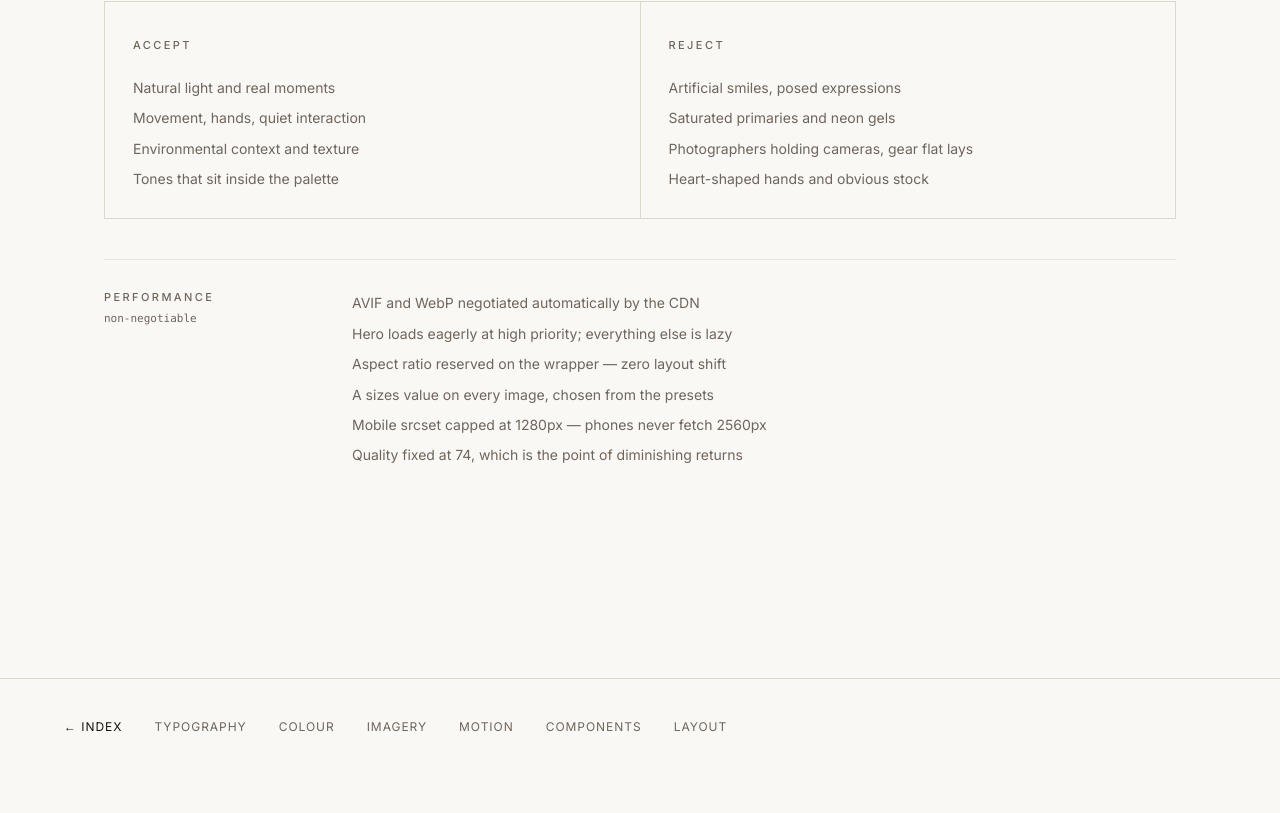
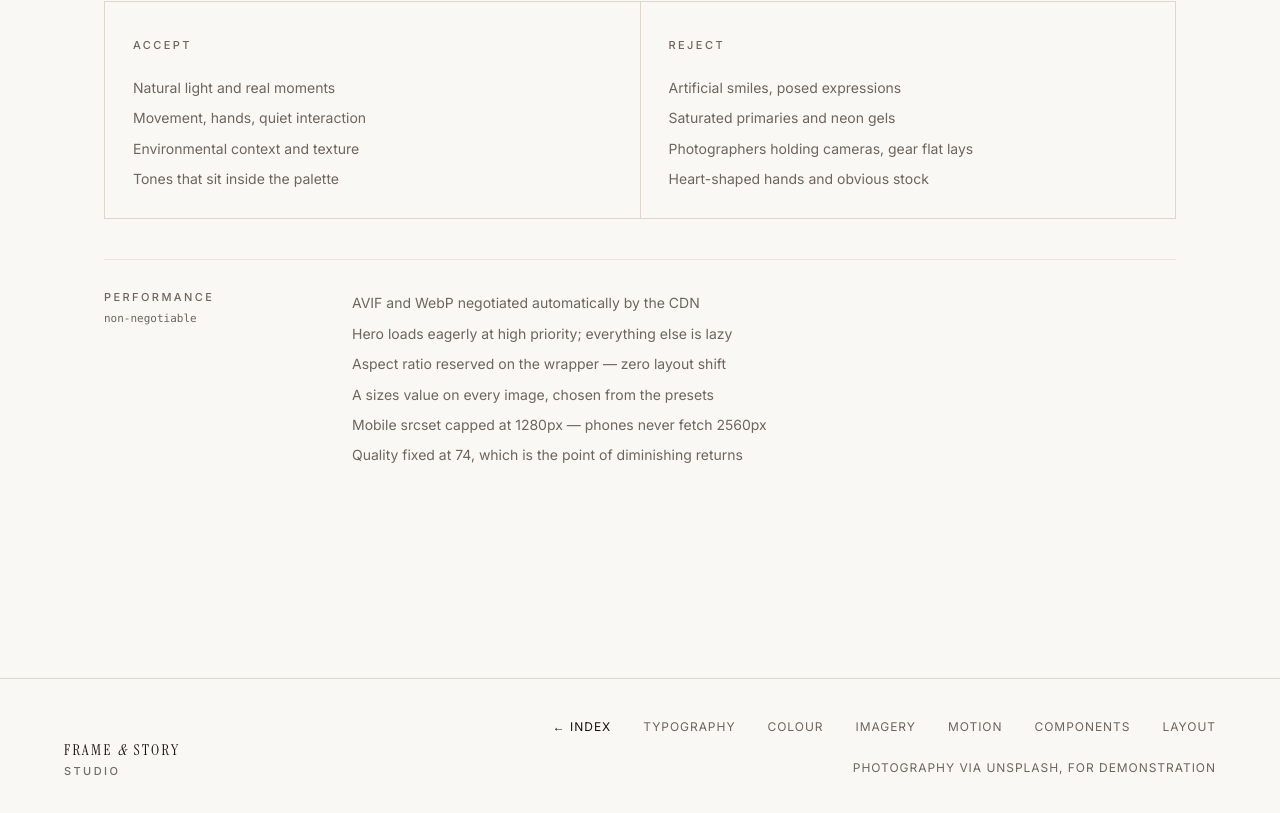
Before and after one commit to SophonixAIOps/FP-n-VS, a Next.js app: page /system/imagery in a window 1280 px wide. Shown: the part 10025-10838 px from the top of the page. Before the commit the page ends 10801 px from the top, so only its background shows below. Built offline with nearby package versions, Linux system fonts and the light colour scheme.

Commit message:
feat: implement SiteShell and SiteFooter components for unified layout structure

```diff
--- a/src/app/page.tsx
+++ b/src/app/page.tsx
@@ -1,5 +1,5 @@
 import Link from "next/link";
-import { Header } from "@/components/Header";
+import { SiteShell } from "@/components/SiteShell";
 import { Wordmark } from "@/components/Wordmark";
 import { EditorialImage } from "@/components/EditorialImage";
 import { Eyebrow, Lead, SectionHeading } from "@/components/Typography";
@@ -60,12 +60,9 @@ const specimens = [
 
 export default function Page() {
   return (
-    <>
-      <Header tone="light" />
-
-      <main className="flex-1">
+    <SiteShell surface="dark">
       {/* Full-screen opening frame — the header over photography. */}
-        <section className="relative h-[100svh] min-h-[34rem] w-full overflow-hidden bg-bg-dark">
+      <section className="relative h-svh min-h-136 w-full overflow-hidden bg-bg-dark">
         <EditorialImage
           image={images.hero}
           size="full"
@@ -78,7 +75,7 @@ export default function Page() {
         {/* Scrim. Keeps type legible without flattening the photograph. */}
         <div
           aria-hidden="true"
-            className="absolute inset-0 bg-gradient-to-b from-ink-900/55 via-ink-900/10 to-ink-900/75"
+          className="absolute inset-0 bg-linear-to-b from-ink-900/55 via-ink-900/10 to-ink-900/75"
         />
 
         <div className="absolute inset-0 flex items-end">
@@ -91,8 +88,8 @@ export default function Page() {
 
             <Reveal variant="fadeUp" delay={0.45}>
               <h1 className="type-display-xl mt-7 max-w-[14ch] text-text-inverse">
-                  Stories worth{" "}
-                  <span className="type-emphasis">remembering</span>.
+                Stories worth <span className="type-emphasis">remembering</span>
+                .
               </h1>
             </Reveal>
 
@@ -125,7 +122,7 @@ export default function Page() {
               <Reveal key={item.href} delay={index * 0.06}>
                 <Link
                   href={item.href}
-                    className="group/row flex items-baseline gap-6 border-t border-border py-7 transition-opacity duration-[var(--duration-standard)] ease-editorial hover:opacity-60 md:gap-10"
+                  className="group/row flex items-baseline gap-6 border-t border-border py-7 transition-opacity duration-(--duration-standard) ease-editorial hover:opacity-60 md:gap-10"
                 >
                   <span className="type-meta shrink-0 tabular-nums">
                     {item.number}
@@ -140,7 +137,7 @@ export default function Page() {
                   </span>
                   <span
                     aria-hidden="true"
-                      className="shrink-0 transition-transform duration-[var(--duration-standard)] ease-editorial group-hover/row:translate-x-1"
+                    className="shrink-0 transition-transform duration-(--duration-standard) ease-editorial group-hover/row:translate-x-1"
                   >
                     &rarr;
                   </span>
@@ -171,16 +168,6 @@ export default function Page() {
           </Reveal>
         </div>
       </section>
-      </main>
-
-      <footer className="border-t border-border">
-        <div className="mx-auto flex max-w-wide flex-col gap-4 px-gutter py-10 md:flex-row md:items-center md:justify-between">
-          <span className="type-meta">Frame &amp; Story Studio · Phase 0</span>
-          <span className="type-meta">
-            Photography via Unsplash, for demonstration
-          </span>
-        </div>
-      </footer>
-    </>
+    </SiteShell>
   );
 }
--- a/src/app/system/layout.tsx
+++ b/src/app/system/layout.tsx
@@ -1,5 +1,5 @@
 import Link from "next/link";
-import { Header } from "@/components/Header";
+import { SiteShell } from "@/components/SiteShell";
 
 const sections = [
   { href: "/system/typography", label: "Typography" },
@@ -16,15 +16,13 @@ export default function SystemLayout({
   children: React.ReactNode;
 }) {
   return (
-    <>
-      <Header tone="dark" />
-
-      <main className="flex-1 pt-[var(--header-height)]">{children}</main>
-
-      <footer className="border-t border-border">
+    <SiteShell
+      surface="light"
+      cta={false}
+      footerNav={
         <nav
           aria-label="Specimens"
-          className="mx-auto flex max-w-wide flex-wrap items-center gap-x-8 gap-y-3 px-gutter py-10"
+          className="flex flex-wrap items-center gap-x-8 gap-y-3 lg:justify-end"
         >
           <Link href="/" className="type-meta text-text">
             &larr; Index
@@ -39,7 +37,9 @@ export default function SystemLayout({
             </Link>
           ))}
         </nav>
-      </footer>
-    </>
+      }
+    >
+      {children}
+    </SiteShell>
   );
 }
--- a/src/components/MobileNav.tsx
+++ b/src/components/MobileNav.tsx
@@ -35,6 +35,7 @@ export function MobileNav({ open, onClose, items, triggerRef }: MobileNavProps)
   const reduced = useReducedMotion();
   const panelRef = useRef<HTMLDivElement>(null);
   const closeRef = useRef<HTMLButtonElement>(null);
+  const hasOpened = useRef(false);
 
   // Lock background scroll while the overlay is open.
   useEffect(() => {
@@ -46,11 +47,14 @@ export function MobileNav({ open, onClose, items, triggerRef }: MobileNavProps)
     };
   }, [open]);
 
-  // Move focus in on open, and back to the trigger on close.
+  // Move focus in on open, and back to the trigger on close. The guard matters:
+  // without it the closed branch also runs on mount, stealing focus to the Menu
+  // trigger on every page load.
   useEffect(() => {
     if (open) {
+      hasOpened.current = true;
       closeRef.current?.focus();
-    } else {
+    } else if (hasOpened.current) {
       triggerRef.current?.focus();
     }
     // Focus should only move in response to the open state changing.
--- /dev/null
+++ b/src/components/SiteFooter.tsx
@@ -0,0 +1,74 @@
+import { cn } from "@/lib/cn";
+import { Wordmark } from "./Wordmark";
+import { Eyebrow } from "./Typography";
+import { EditorialButton } from "./EditorialLink";
+
+/**
+ * The closing frame of every page.
+ *
+ * Two bands: an invitation set at display scale on the dark ground, then a
+ * hairline meta rail carrying the identity, an optional nav slot and the
+ * colophon. Pages that already end on their own closing composition pass
+ * `cta={false}` so the invitation is not made twice.
+ */
+
+const EMAIL = "hello@frameandstory.studio";
+
+type SiteFooterProps = {
+  /** The invitation band. Drop it when the page already closes on a CTA. */
+  cta?: boolean;
+  /** Secondary links for the meta rail — specimen nav, legal, and the like. */
+  children?: React.ReactNode;
+  className?: string;
+};
+
+export function SiteFooter({ cta = true, children, className }: SiteFooterProps) {
+  return (
+    <footer className={cn("border-t border-border", className)}>
+      {cta && (
+        <div className="bg-bg-dark text-text-inverse">
+          <div className="mx-auto max-w-wide px-gutter py-section">
+            <Eyebrow tone="light" rule>
+              Commissions
+            </Eyebrow>
+
+            <p className="type-display-md mt-7 max-w-[18ch] font-display">
+              Let&rsquo;s make something worth{" "}
+              <span className="type-emphasis">remembering</span>.
+            </p>
+
+            <div className="mt-10 flex flex-col items-start gap-6 sm:flex-row sm:items-center sm:gap-10">
+              <EditorialButton href="/contact" tone="light">
+                Start a conversation
+              </EditorialButton>
+
+              <a
+                href={`mailto:${EMAIL}`}
+                className="type-nav text-text-inverse opacity-70 transition-opacity duration-(--duration-fast) ease-editorial hover:opacity-100"
+              >
+                {EMAIL}
+              </a>
+            </div>
+          </div>
+        </div>
+      )}
+
+      <div
+        className={cn(
+          "mx-auto flex max-w-wide flex-col gap-8 px-gutter py-10",
+          "lg:flex-row lg:items-end lg:justify-between",
+          cta && "border-t border-border"
+        )}
+      >
+        <Wordmark size="sm" tone="dark" withDescender />
+
+        <div className="flex flex-col gap-6 lg:items-end">
+          {children}
+          <span className="type-meta">
+            Photography via Unsplash, for demonstration
+          </span>
+        </div>
+      </div>
+    </footer>
+  );
+}
--- /dev/null
+++ b/src/components/SiteShell.tsx
@@ -0,0 +1,50 @@
+import { cn } from "@/lib/cn";
+import { Header } from "./Header";
+import { SiteFooter } from "./SiteFooter";
+
+/**
+ * Header, main and footer, composed once.
+ *
+ * A page states its ground a single time and the shell derives the rest:
+ * `surface` is the ground the header rests on, so it settles the header's ink
+ * too — see DESIGN.md §13, `tone` is ink and `surface` is ground.
+ *
+ * `surface="dark"` also drops the top padding on `main`. A dark ground here
+ * means the page opens on full-bleed photography, and §10 requires that
+ * photography run under the transparent header to the top edge. A light ground
+ * gets the header's height back as padding so content clears the bar.
+ */
+
+type SiteShellProps = {
+  children: React.ReactNode;
+  /** The ground the header opens over. */
+  surface?: "light" | "dark";
+  /** Current route, for the nav marker. */
+  activeHref?: string;
+  /** The footer invitation. Drop it when the page already closes on a CTA. */
+  cta?: boolean;
+  /** Secondary links for the footer meta rail. */
+  footerNav?: React.ReactNode;
+};
+
+export function SiteShell({
+  children,
+  surface = "light",
+  activeHref,
+  cta = true,
+  footerNav,
+}: SiteShellProps) {
+  const overPhotography = surface === "dark";
+
+  return (
+    <>
+      <Header tone={overPhotography ? "light" : "dark"} activeHref={activeHref} />
+
+      <main className={cn("flex-1", !overPhotography && "pt-(--header-height)")}>
+        {children}
+      </main>
+
+      <SiteFooter cta={cta}>{footerNav}</SiteFooter>
+    </>
+  );
+}
```
Also changed, not shown: 1 other file (tests, documents, lock files or other folders). Lines whose indentation alone changed are shown as unchanged.
